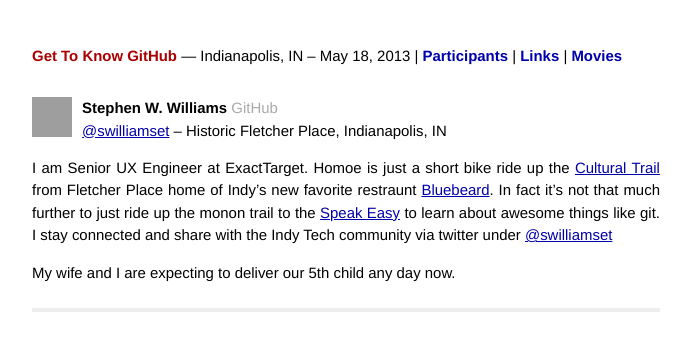
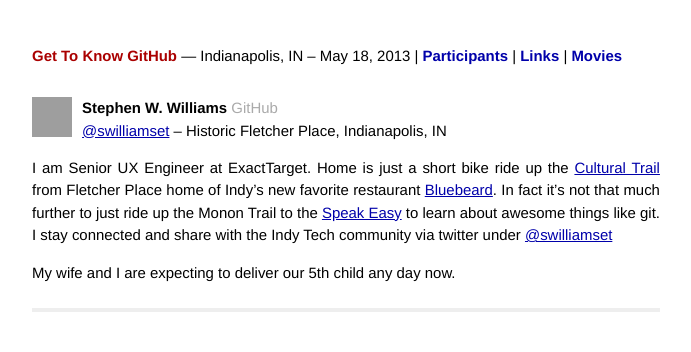
Before and after one commit to bkeepers/g2kg-intrawebs, a Jekyll site: the page built from _posts/0001-01-01-swilliamset.markdown, in a window 1280 px wide. Shown: the top 352 px of the page, without its empty margins (294-985 px from the left). Built offline with Jekyll 4.4.1, drawn with Linux system fonts in a browser that asks for light colours; grey boxes are pictures that could not be loaded.

```diff
--- a/_posts/0001-01-01-swilliamset.markdown
+++ b/_posts/0001-01-01-swilliamset.markdown
@@ -12,7 +12,7 @@
 
 <!-- Tell us a little about yourself. -->
 
-I am Senior UX Engineer at ExactTarget. Homoe is just a short bike ride up the [Cultural Trail](http://www.indyculturaltrail.org/) from Fletcher Place home of Indy's new favorite restraunt [Bluebeard](http://bluebeardindy.com/). In fact it's not that much further to just ride up the monon trail to the [Speak Easy](http://www.speakeasyindy.com/) to learn about awesome things like git. I stay connected and share with the Indy Tech community via twitter under [@swilliamset](http://twitter.com/swilliamset)
+I am Senior UX Engineer at ExactTarget. Home is just a short bike ride up the [Cultural Trail](http://www.indyculturaltrail.org/) from Fletcher Place home of Indy's new favorite restaurant [Bluebeard](http://bluebeardindy.com/). In fact it's not that much further to just ride up the Monon Trail to the [Speak Easy](http://www.speakeasyindy.com/) to learn about awesome things like git. I stay connected and share with the Indy Tech community via twitter under [@swilliamset](http://twitter.com/swilliamset)
 
 <!-- Tell us something interesting. -->
 
```
